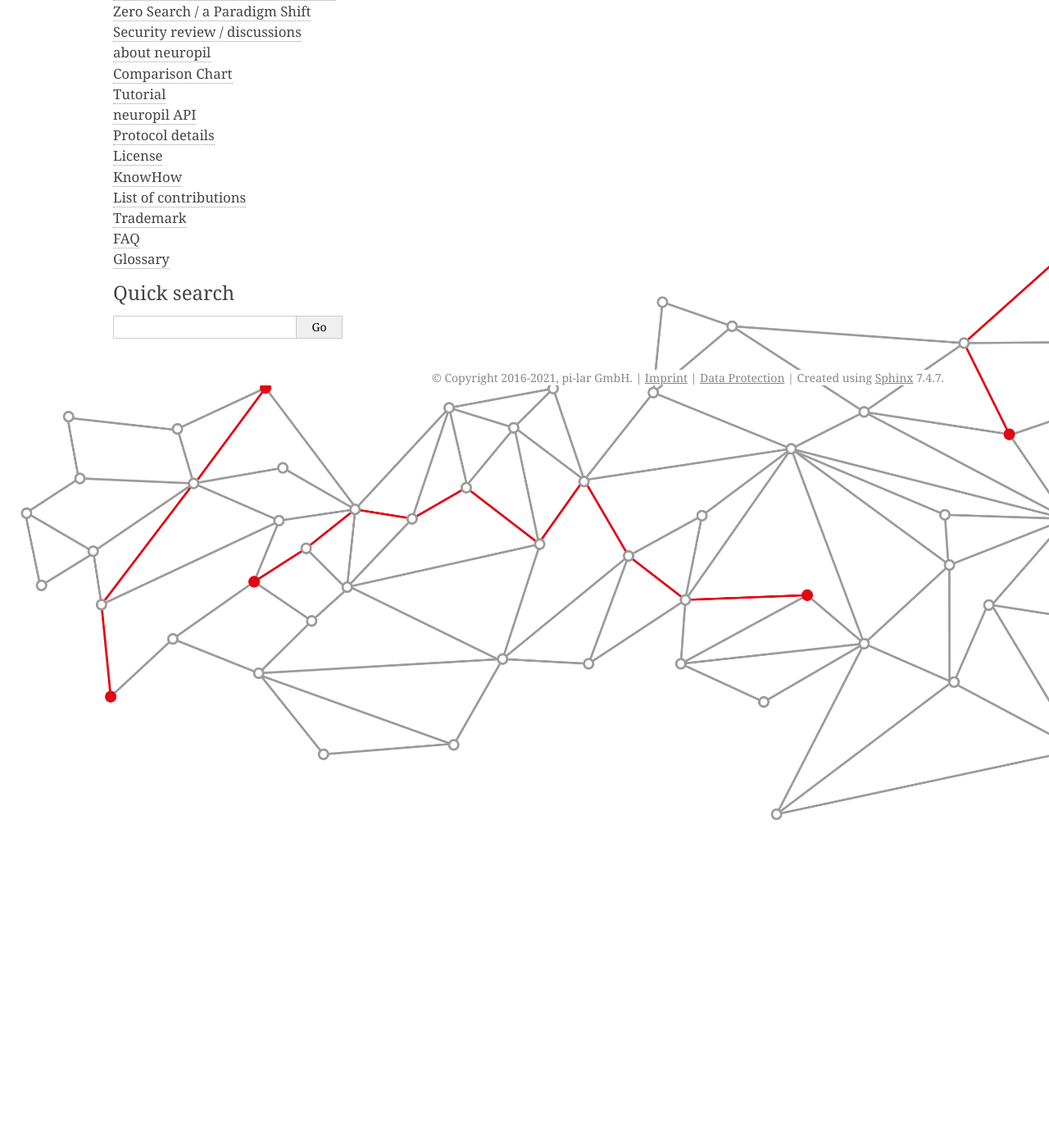
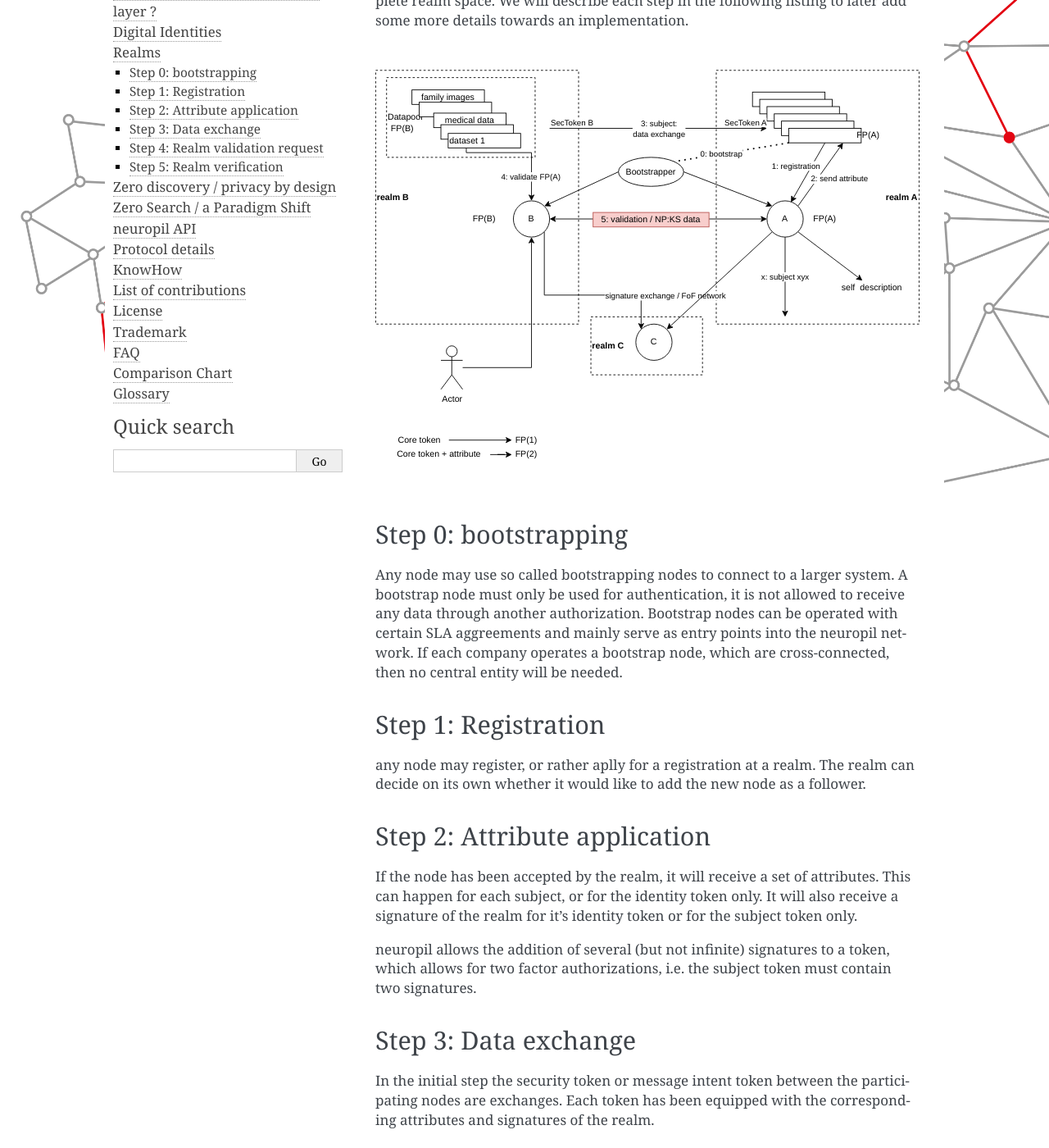
Before and after one commit to pi-lar/neuropil, a Sphinx documentation site: the page built from doc/source/realms.rst, in a window 1280 px wide and 1400 px high, scrolled down 362 px. Shown: the whole window at 82% size. Built offline with Sphinx 7.4.7, drawn with Linux system fonts in a browser that asks for light colours; the version number could not be read and is left out; some of the changed text lies outside the part shown.

Commit message:
documentation update (realms / toc re-ordering)

```diff
--- a/doc/source/realms.rst
+++ b/doc/source/realms.rst
@@ -8,14 +8,79 @@
 Realms
 ======
 
-When an identity references another identity as its *realm*, it is subordinated
-to that identity. In this case, the former is called the *realm follower* and
-the latter the *realm leader*. The realm follower is to be authenticated and
-authorized by consulting with the realm leader.
+When an identity references another identity as its *realm*, it allows itself
+to be subordinated to that identity. In this case, the former is called the
+*realm follower* and the latter the *realm leader*. The realm follower has to
+be authenticate and authorize by consulting with the realm leader.
 
 Followers within the same realm only need to trust the realm leader, but not
 each others individually. By rallying around a realm leader, a central entity
 can extend authorization, but also revoke it, without consulting with the
 followers individually.
 
-XXX - TODO
+The following picture identifies the interaction that are needed to realize a complete
+realm space. We will describe each step in the following listing to later add some
+more details towards an implementation.
+
+.. raw:: html
+    :file: ./realm.svg
+
+
+Step 0: bootstrapping
+---------------------
+
+Any node may use so called bootstrapping nodes to connect to a larger system.
+A bootstrap node must only be used for authentication, it is not allowed to receive
+any data through another authorization. Bootstrap nodes can be operated with
+certain SLA aggreements and mainly serve as entry points into the neuropil network.
+If each company operates a bootstrap node, which are cross-connected, then no
+central entity will be needed.
+
+
+Step 1: Registration
+--------------------
+
+any node may register, or rather aplly for a registration at a realm. The realm
+can decide on its own whether it would like to add the new node as a follower.
+
+
+Step 2: Attribute application
+-----------------------------
+
+If the node has been accepted by the realm, it will receive a set of attributes.
+This can happen for each subject, or for the identity token only. It will also receive a
+signature of the realm for it's identity token or for the subject token only.
+
+neuropil allows the addition of several (but not infinite) signatures to a token,
+which allows for two factor authorizations, i.e. the subject token must contain two
+signatures.
+
+
+Step 3: Data exchange
+---------------------
+
+In the initial step the security token or message intent token between the participating
+nodes are exchanges. Each token has been equipped with the corresponding attributes and
+signatures of the realm.
+
+
+Step 4: Realm validation request
+--------------------------------
+
+Each node can forward the received token to their respective realm for inspection and
+authorization purposes. The local node is either freed from the decision, or it will
+receive a policy from their realm that allows the verification on its own.
+
+
+Step 5: Realm verification
+--------------------------
+
+A realm may consult with another realm to see whether the infromation provided in the
+security token is correct. The communication could also happen upfront, that is a realm
+can pro-actively inform other realms of their information exchange interest.
+
+
+During the realm validation and verification phase at least two different subjects weill be needed.
+The first one will transport the currently active supported child nodes, the second one will be used
+to transport revoked nodes. As an option there could be a third where the time-to-live has ended.
+As a format for the transportation the XMSS scheme (see RFC 8391) is currently our candidate.
```
Also changed, not shown: doc/source/index.rst (+6 -6 lines), doc/source/whatis.rst (+18 -15 lines), doc/source/realm.svg (added).
